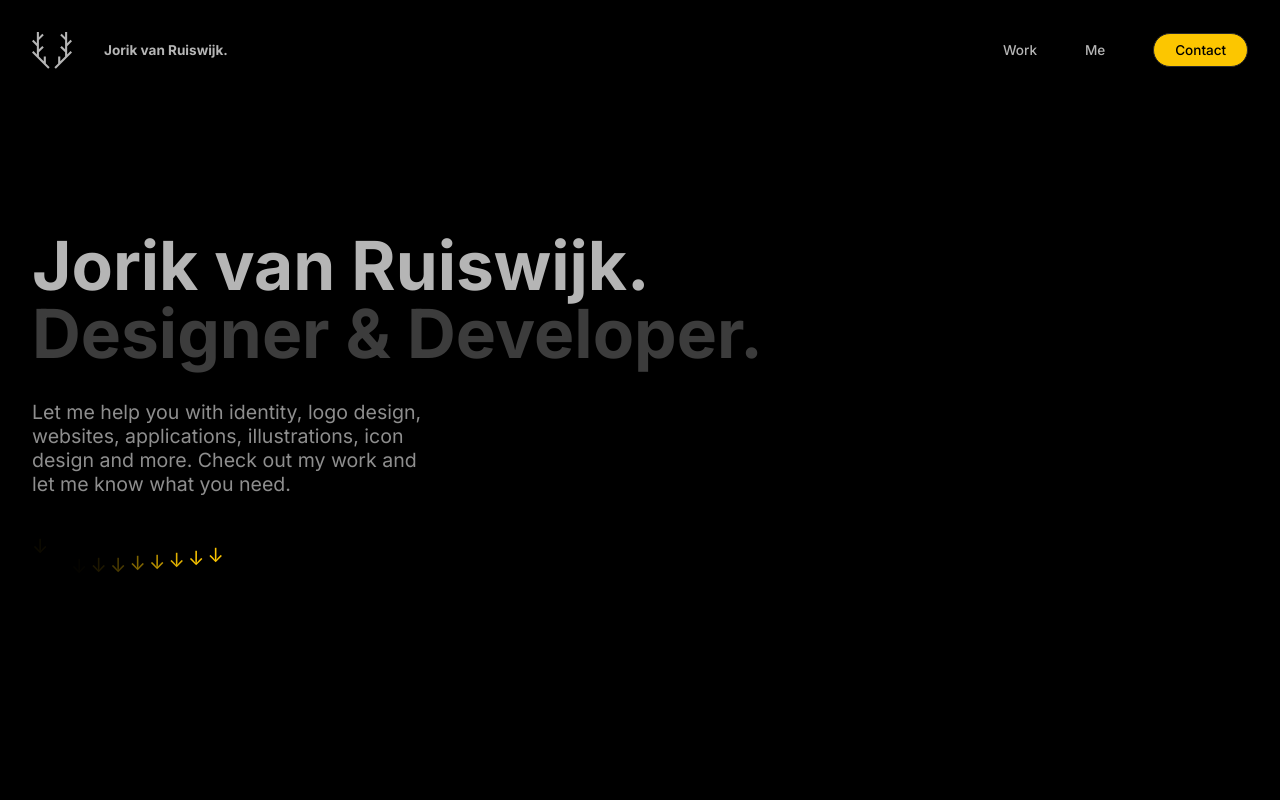
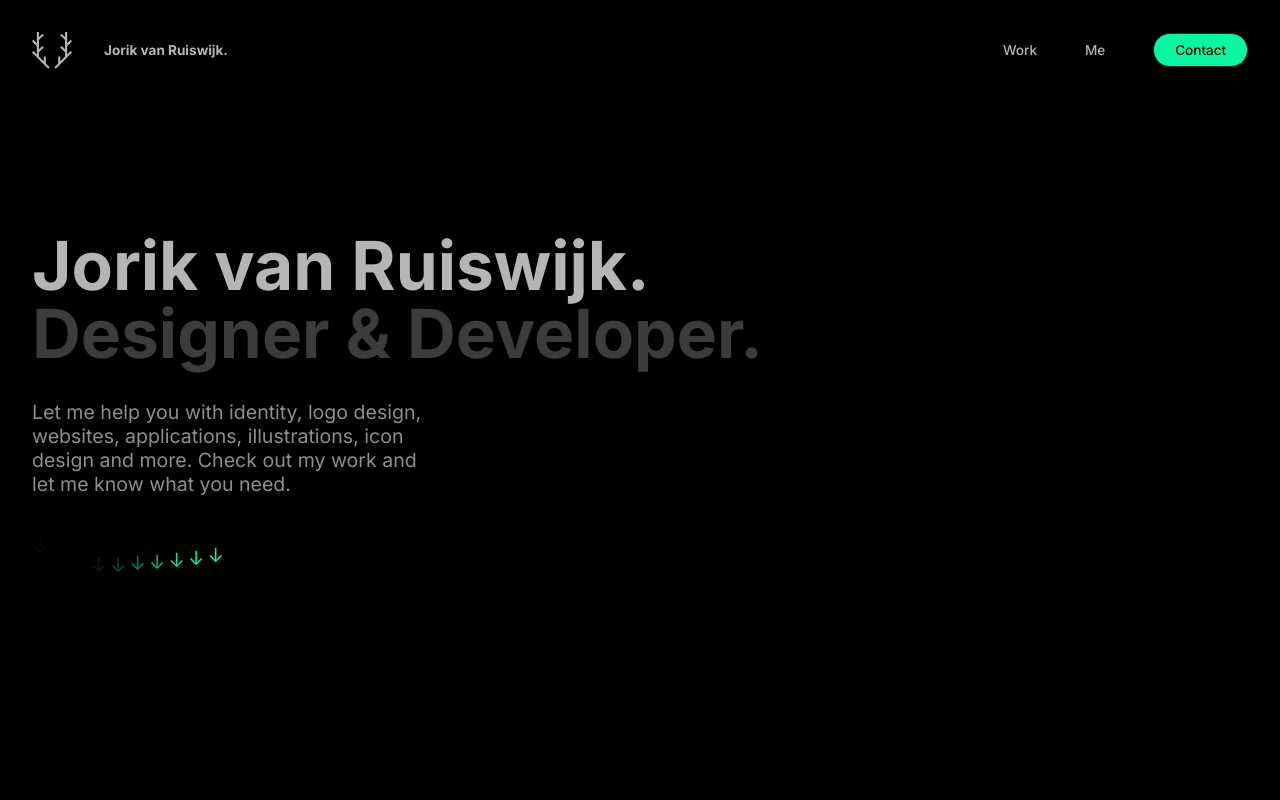
Before and after one commit to HalloJo/jorik-van-ruiswijk, a Next.js app: page / in a window 1280 px wide. Shown: the top 800 px of the page. Built offline with nearby package versions, Linux system fonts and the light colour scheme.

Commit message:
Revert green color change

```diff
--- a/styles/abstracts/variables/_colors.scss
+++ b/styles/abstracts/variables/_colors.scss
@@ -1,4 +1,4 @@
-$brightGreen: #fcc600;
+$brightGreen: #06f8a3;
 $darkerGreen: #00bb79;
 $white: #fff;
 $black: #000;
```
